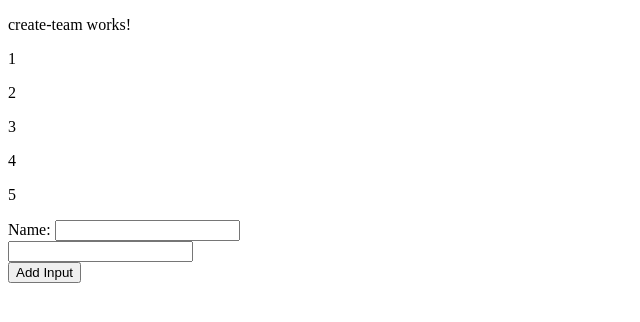
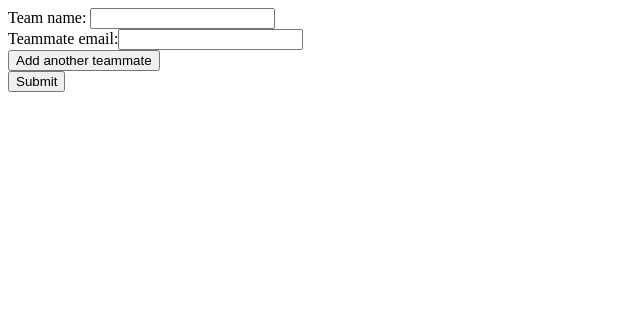
Before and after one commit to abdusss111/wd2024-project, an Angular app in the folder to-do/: page / in a window 1280 px wide. Shown: the top 322 px of the page, without its empty margins (0-640 px from the left). Built offline with nearby package versions, Linux system fonts and the light colour scheme.

Commit message:
half finish create team

```diff
--- a/to-do/src/app/create-team/create-team.component.html
+++ b/to-do/src/app/create-team/create-team.component.html
@@ -1,13 +1,14 @@
-<p>create-team works!</p>
+<form [formGroup]="teamForm" (ngSubmit)="onSubmit()">
+    <label for="team-name">Team name: </label>
+    <input id="team-name" type="text" formControlName="teamName">
 
-<p *ngFor="let i of items">
-    {{i}}
-</p>
-<label for="name">Name: </label>
-<input id="name" type="text" [formControl]="teamName">
-<div>
-    <div *ngFor="let input of inputs">
-        <input type="text">
+    <div formArrayName="teammates">
+        <div *ngFor="let teammate of teammates.controls; let i = index">
+            <label for="teammate{{ i }}">Teammate email:</label>
+            <input id="teammate-{{ i }}" type="text" [formControlName]="i">
+        </div>
+        <button type="button" (click)="addTeammate()">Add another teammate</button>
     </div>
-    <button (click)="addInput()">Add Input</button>
-</div>
+
+    <button type="submit" [disabled]="!teamForm.valid">Submit</button>
+</form>
--- a/to-do/src/app/create-team/create-team.component.ts
+++ b/to-do/src/app/create-team/create-team.component.ts
@@ -1,6 +1,6 @@
 import { Component } from '@angular/core';
 import { CommonModule } from '@angular/common';
-import { FormControl, FormsModule, ReactiveFormsModule } from '@angular/forms';
+import { FormArray, FormBuilder, FormControl, FormGroup, FormsModule, ReactiveFormsModule } from '@angular/forms';
 
 @Component({
   selector: 'app-create-team',
@@ -14,12 +14,26 @@
   styleUrl: './create-team.component.css'
 })
 export class CreateTeamComponent {
-  items = [1, 2 ,3 ,4 ,5]
+  teamForm = this.formBuilder.group({
+    teamName : '',
+    teammates : this.formBuilder.array([this.formBuilder.control('')])
+  })
 
-  inputs: string[] = [""];
+  constructor(private formBuilder: FormBuilder) {}
 
-  teamName = new FormControl("")
-  addInput() {
-    this.inputs.push("");
+
+  // Return a teammates
+  get teammates(){
+    return this.teamForm.get('teammates') as FormArray;
+  }
+
+  // Add a new <input>
+  addTeammate(){
+    this.teammates.push(this.formBuilder.control(''));
+  }
+
+  // There will be a logic of using service with POST request
+  onSubmit(){
+    console.log(this.teamForm.value)
   }
 }
```
